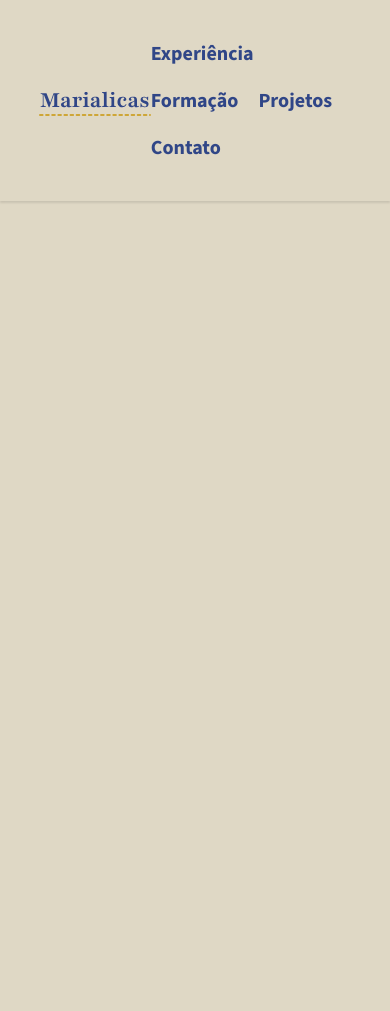
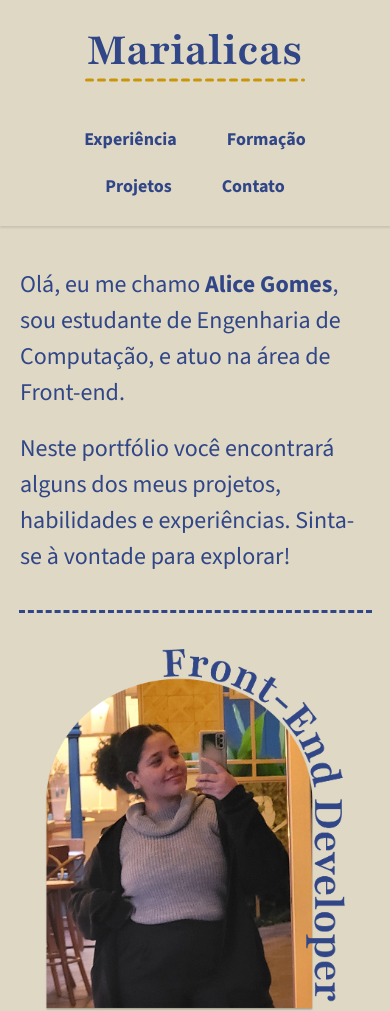
Before and after one commit to marialicas/Portifolio, a plain HTML site: page index.html in a window 390 px wide. Before the commit the page ends 844 px from the top, so only its background shows below. Drawn offline with nearby package versions, Linux system fonts and the light colour scheme; a web font is replaced by a local one.

Commit message:
feat: introducao

```diff
--- a/index.html
+++ b/index.html
@@ -5,10 +5,11 @@
     <meta name="viewport" content="width=device-width, initial-scale=1.0" />
     <link rel="shortcut icon" href="/assets/favicon.svg" type="image/x-icon" />
     <link rel="stylesheet" href="/style/style.css" />
-    <title>Document</title>
+    <title>Marialicas Dev</title>
   </head>
   <body>
-    <header class="header">
+    <header>
+      <div class="header">
       <a href="/"><img src="/assets/Logo.svg" alt="Marialicas" /></a>
       <nav class="navegacao" aria-label="navegacao-primaria">
         <ul>
@@ -19,5 +20,14 @@
         </ul>
       </nav>
     </header>
+
+    <main class="introducao">
+      <div class="info">
+        <p>Olá, eu me chamo <b>Alice Gomes</b>, sou estudante de Engenharia de Computação, e atuo na área de Front-end.</p>
+        <p>Neste portfólio você encontrará alguns dos meus projetos, habilidades e experiências. Sinta-se à vontade para explorar!</p>
+      </div>
+      <img src="/assets/perfil.png" alt="perfil">
+    </main>
+
   </body>
 </html>
--- /dev/null
+++ b/style/global.css
@@ -0,0 +1,46 @@
+:root {
+  --color-primary: #dfd8c5;
+  --color-secondary: #304687;
+  --color-details: #c9960a;
+  --color-card: #d2c39c;
+
+  --color-font-primary: #57440f;
+  --color-font-secondary: #eaead7;
+}
+
+body {
+  display: flex;
+  flex-direction: column;
+  background-color: var(--color-primary);
+  font-family: "Source Sans 3", sans-serif;
+  margin: 0;
+  gap: 40px;
+  color: var(--color-secondary);
+}
+
+h1,
+h2,
+h3,
+p {
+  margin: 0;
+}
+
+ul {
+  margin: 0;
+  padding: 0;
+  list-style-type: none;
+}
+a {
+  text-decoration: none;
+}
+
+img {
+  display: block;
+  max-width: 100%;
+}
+
+@media (max-width: 800px) {
+  html {
+    font-size: 12px;
+  }
+}
--- a/style/header.css
+++ b/style/header.css
@@ -1,30 +1,43 @@
+header {
+  box-shadow: 0 2px 2px rgba(0, 0, 0, 0.1);
+}
 .header {
   display: flex;
-  /* max-width: 1160px; */
+  max-width: 1140px;
+  justify-content: space-between;
   background: var(--color-primary);
   color: var(--color-secondary);
   align-items: center;
   margin: 0 auto;
-  padding: 40px 10%;
-  box-shadow: 0 2px 2px rgba(0, 0, 0, 0.1);
-  justify-content: space-between;
+  padding: 40px 20px;
 
   .navegacao ul {
     display: flex;
     flex-direction: row;
     flex-wrap: wrap;
-    gap: 20px;
+    gap: 10px;
+    justify-content: center;
 
     a {
+      display: block;
       color: var(--color-secondary);
-      font-size: 1.25rem;
+      font-size: 1.5rem;
       font-weight: bold;
       border-bottom: 3px dashed transparent;
-    }
+      padding: 5px 20px;
 
-    a:hover {
-      border-bottom: 3px dashed var(--color-details);
-      transition: border 1.5s;
+      &:hover {
+        border-bottom: 3px dashed var(--color-details);
+        transition: border 1.5s;
+      }
     }
   }
 }
+
+@media (max-width: 800px) {
+  .header {
+    flex-direction: column;
+    gap: 40px;
+    padding: 20px;
+  }
+}
--- /dev/null
+++ b/style/introducao.css
@@ -0,0 +1,72 @@
+.introducao {
+  display: grid;
+  max-width: 1140px;
+  justify-content: space-between;
+  grid-template-columns: 1fr 0.5fr 1fr;
+  align-items: center;
+  margin: 0 auto;
+  padding: 0 20px;
+
+  .info {
+    display: flex;
+    flex-direction: column;
+    grid-column: 1;
+    gap: 20px;
+
+    p {
+      font-size: 2rem;
+      line-height: 3rem;
+    }
+  }
+
+  img {
+    display: block;
+    max-width: 25rem;
+    object-fit: cover;
+    justify-self: center;
+    grid-column: 3;
+  }
+
+  &::before {
+    grid-row: 1;
+    content: "";
+    height: 100%;
+    display: block;
+    grid-column: 2;
+    justify-self: center;
+    border-left: 3px dashed var(--color-secondary);
+  }
+}
+
+@media (max-width: 800px) {
+  .introducao {
+    grid-template-columns: 1fr;
+    grid-template-rows: auto auto 1fr;
+    gap: 3rem;
+
+    &::before {
+      display: none;
+    }
+
+    .info {
+      grid-column: auto;
+      grid-row: 1;
+    }
+
+    img {
+      grid-row: 3;
+      grid-column: auto;
+    }
+
+    &::before {
+      display: block;
+      content: "";
+      height: 0;
+      width: 100%;
+      grid-column: auto;
+      grid-row: 2;
+      border-bottom: 3px dashed var(--color-secondary);
+      justify-self: center;
+    }
+  }
+}
--- a/style/style.css
+++ b/style/style.css
@@ -1,36 +1,5 @@
-@import "./header.css";
+@import "./global.css";
 @import url('https://fonts.googleapis.com/css2?family=Playfair:ital,opsz,wght@0,5..1200,300..900;1,5..1200,300..900&display=swap');
 @import url('https://fonts.googleapis.com/css2?family=Source+Sans+3:ital,wght@0,200..900;1,200..900&display=swap');
-
-:root{
-  --color-primary:#DFD8C5;
-  --color-secondary:#304687;
-  --color-details:#C9960A;
-  --color-card:#D2C39C;
-
-  --color-font-primary:#57440F;
-  --color-font-secondary:#EAEAD7;
-}
-
-body{
-  background-color: var(--color-primary);
-  font-family: 'Source Sans 3',sans-serif;
-}
-h1,
-h2,
-h3,body {
-  margin: 0;
-}
-
-ul{
-  margin: 0;
-  padding: 0;
-  list-style-type: none;
-}
-a{
-  text-decoration: none;
-}
-img{
-display: block;
-max-width: 100%;
-}
+@import "./header.css";
+@import "./introducao.css";
```
Also changed, not shown: assets/perfil.png (added).
